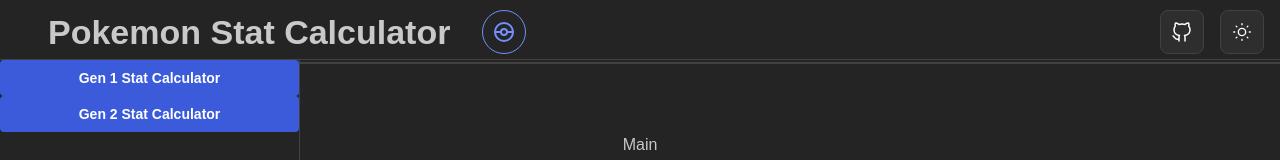
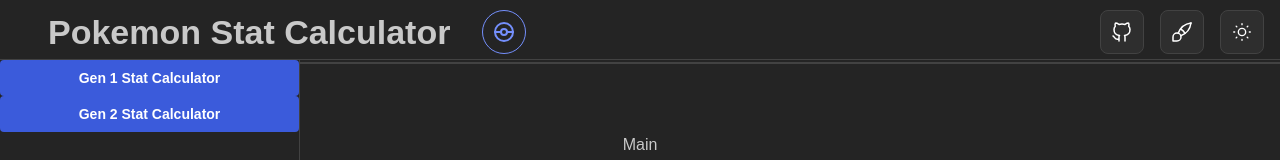
Before and after one commit to JPacheco35/pokeStatCalc, a React (Vite) app: page / in a window 1280 px wide. Shown: the top 160 px of the page. Built offline with nearby package versions, Linux system fonts and the light colour scheme.

Commit message:
Added Color Button and Color Provider Components

```diff
--- a/src/App.tsx
+++ b/src/App.tsx
@@ -4,7 +4,8 @@
 import { createTheme, MantineProvider } from '@mantine/core';
 import { Layout } from "./Components/Layout/layout.tsx"
 
-
+function App()
+{
     // Theme Styles for Everything in the App
     const theme = createTheme({
         // fontFamily: 'Open Sans, sans-serif',
@@ -17,8 +18,6 @@
         focusRing: 'never',
     });
 
-function App()
-{
     return (
     <MantineProvider theme={theme} defaultColorScheme={"dark"}>
             <Layout></Layout>
--- /dev/null
+++ b/src/Components/Button/ColorButton/colorbutton.tsx
@@ -0,0 +1,31 @@
+import {useMantineColorScheme, useComputedColorScheme, ActionIcon, Tooltip} from "@mantine/core"
+import { IconBrush } from '@tabler/icons-react';
+import {getThemeColor} from "@mantine/core";
+
+import cx from 'clsx';
+import classes from "./colorbutton.module.css"
+import {useEffect} from "react";
+
+export function ColorButton()
+{
+    // This Function is a wrapper for the built-in function for Setting/Clearing the Current Color Scheme
+    // const { setColorScheme } = useMantineColorScheme();
+
+    // This Function Grabs the current Color Theme (Light/Dark)
+    // const computedColorScheme = useComputedColorScheme('dark', { getInitialValueInEffect: true });
+
+    return(
+
+        <ActionIcon
+            // onClick={()}
+            variant="default"
+            size="xl"
+            radius="md"
+            aria-label="Toggle color scheme"
+        >
+            <Tooltip label="Dark Mode" offset={15}>
+                <IconBrush className={cx(classes.icon, classes.dark)} stroke={1.5} />
+            </Tooltip>
+        </ActionIcon>
+    );
+}
--- a/src/Components/Header/NavBarHeader/navbarheader.tsx
+++ b/src/Components/Header/NavBarHeader/navbarheader.tsx
@@ -13,6 +13,7 @@
 
 // Import CSS
 import classes from "./navbarheader.module.css"
+import {ColorButton} from "../../Button/ColorButton/colorbutton.tsx";
 
 export function NavBarHeader()
 {
@@ -84,6 +85,7 @@
                     <Tabs.Tab value={"tab5"} ml={"auto"}>
                         <Group>
                             <GitHubButton/>
+                            <ColorButton/>
                             <LightDarkButton/>
                         </Group>
                     </Tabs.Tab>
--- a/src/Components/Layout/layout.tsx
+++ b/src/Components/Layout/layout.tsx
@@ -37,6 +37,12 @@
             {/*Bottom Page Footer Section*/}
             <AppShell.Footer>
                 Footer
+                {/*const handleClick = (color) => { setColor(color); };*/}
+
+                {/*const swatches = Object.keys(theme.colors).map((color) => (*/}
+                {/*<ColorSwatch key={color} component={UnstyledButton} color={theme.colors[color][5]} onClick={() => handleClick(color)}>*/}
+                {/*    {(theme.primaryColor === color) && <CheckIcon width={10} />}*/}
+                {/*</ColorSwatch>*/}
             </AppShell.Footer>
 
         </AppShell>
--- a/tsconfig.json
+++ b/tsconfig.json
@@ -16,7 +16,7 @@
 
     /* Linting */
     "strict": true,
-    "noUnusedLocals": true,
+//    "noUnusedLocals": true,
     "noUnusedParameters": true,
     "noFallthroughCasesInSwitch": true
   },
```
Also changed, not shown: src/Components/Theming/ColorProvider/colorprovider.tsx (added, +20 -0 lines), src/Components/Button/ColorButton/colorbutton.module.css (added). Lines whose indentation alone changed are shown as unchanged.
